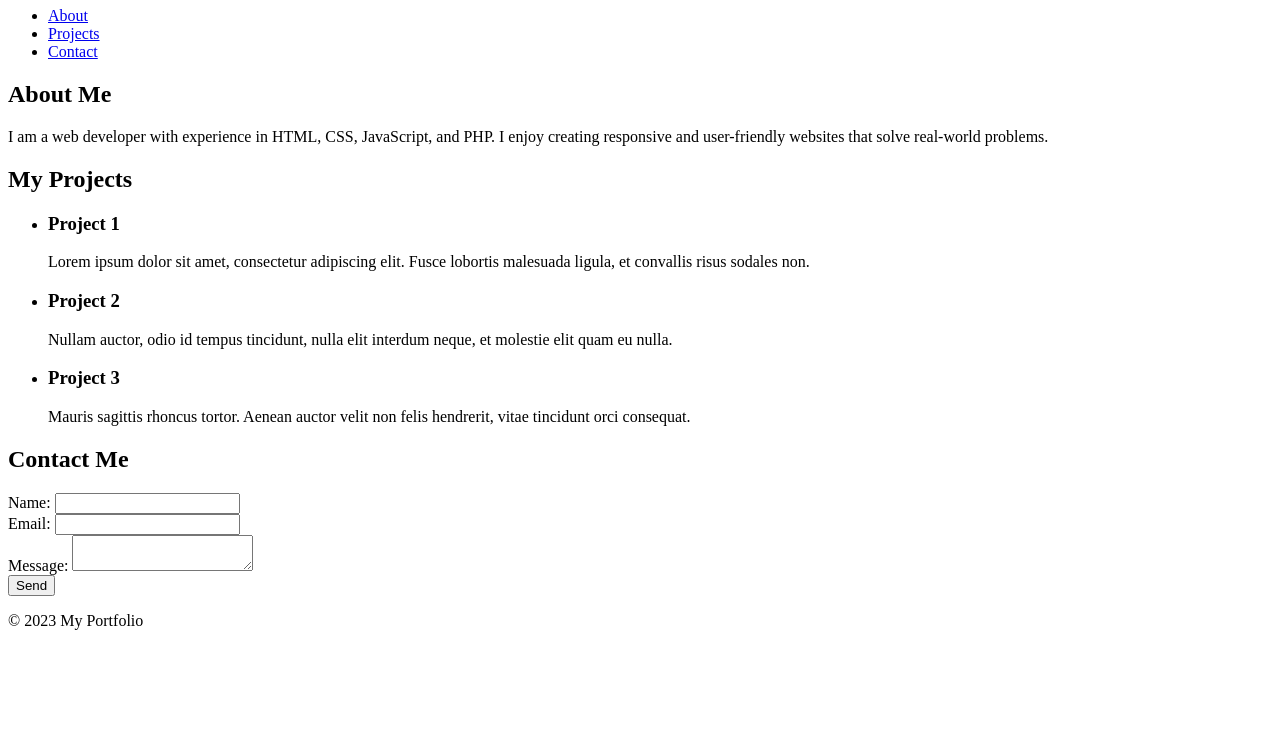
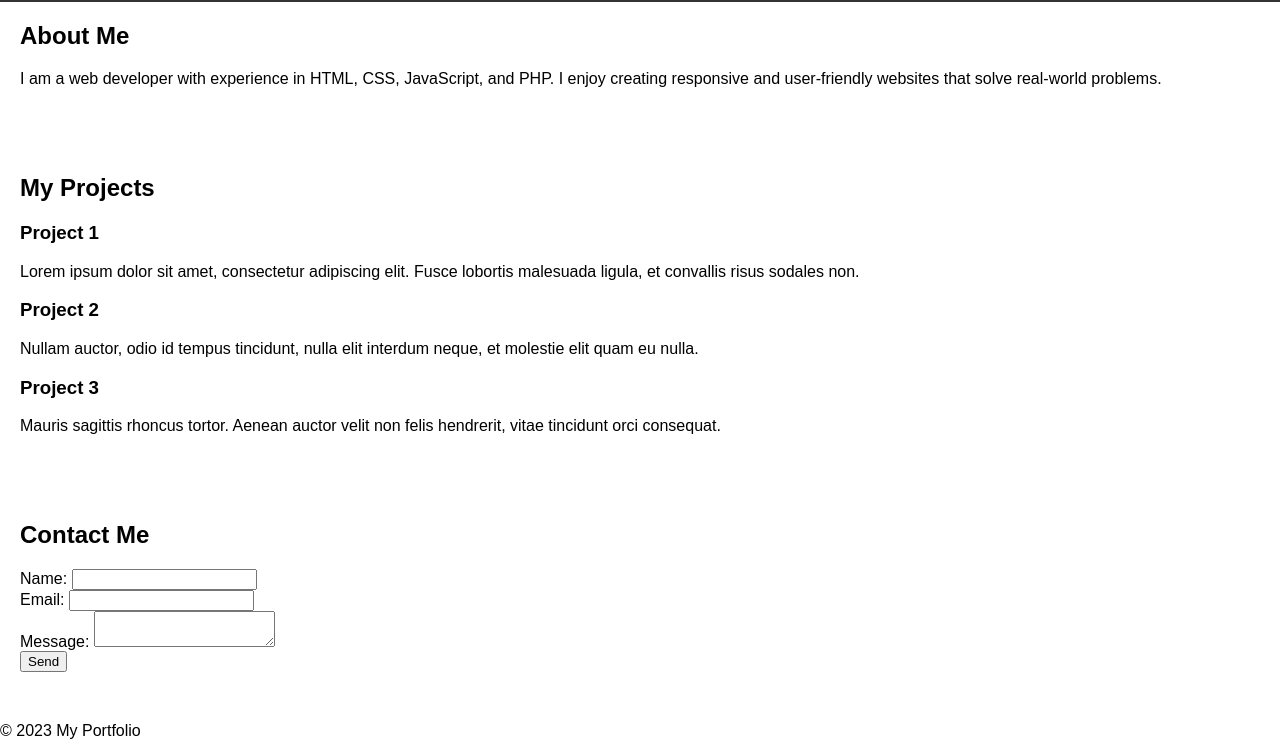
Before and after one commit to rrkpaswan/dr.kumar, a plain HTML site: page index.html in a window 1280 px wide. Shown: the part 73-829 px from the top of the page. Before the commit the page ends 800 px from the top, so only its background shows below. Drawn offline with Linux system fonts and the light colour scheme.

Commit message:
Update index.html

```diff
--- a/index.html
+++ b/index.html
@@ -2,7 +2,7 @@
 <html>
 <head>
   <title>My Portfolio</title>
-  <link rel="stylesheet" type="text/css" href="drkumar.css">
+  <link rel="stylesheet" type="text/css" href="drkumarfilecss.css">
 </head>
 <body>
   <header>
```
